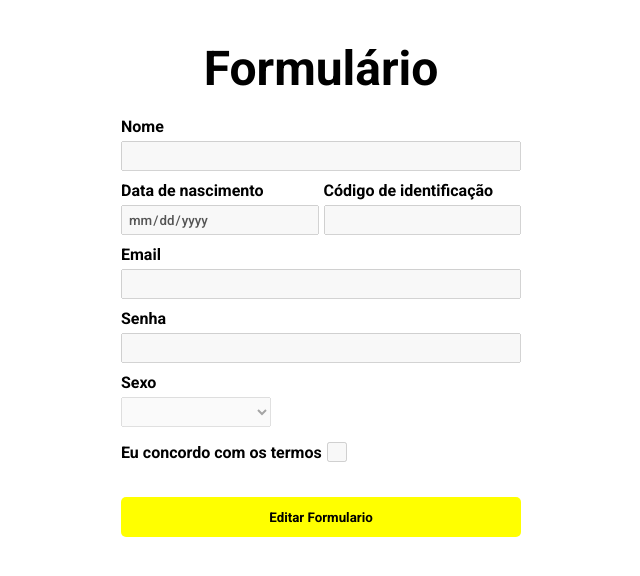
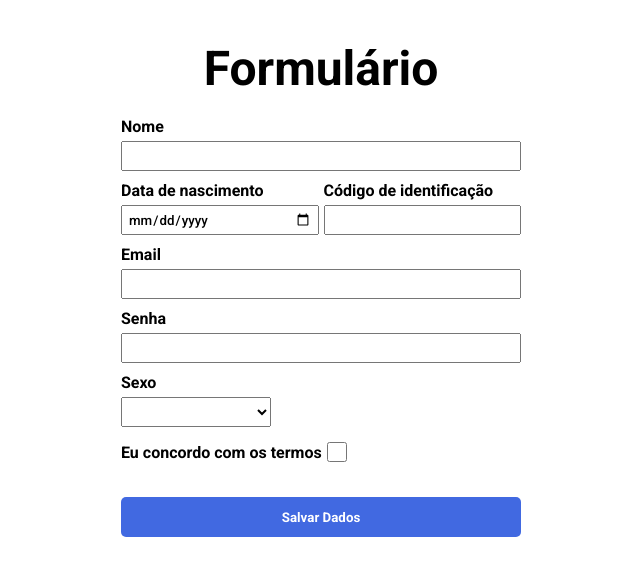
Before and after one commit to vitor-mat/Form-Angular, an Angular app: page / in a window 1280 px wide. Shown: the top 576 px of the page, without its empty margins (319-959 px from the left). Built offline with nearby package versions, Linux system fonts and the light colour scheme.

Commit message:
if there is no data in the storage the save button is shown and the fields are enabled, otherwise the edit button appears with the fields disabed

```diff
--- a/src/app/app.component.html
+++ b/src/app/app.component.html
@@ -38,6 +38,7 @@
   <button
     #btnEdit
     class="btn-edit"
+    [ngStyle]="btnEditInitalStyle"
     (click)="allowEditMode(btnEdit, btnSave)"
     ng-model="disableState"
   >
@@ -46,6 +47,7 @@
   <button
     #btnSave
     class="btn-save"
+    [ngStyle]="btnSaveInitalStyle"
     (click)="saveData(btnEdit, btnSave, alertError)"
     >
     Salvar Dados
--- a/src/app/app.component.ts
+++ b/src/app/app.component.ts
@@ -19,7 +19,12 @@ export class AppComponent {
     termsValue: false
   }));
 
-  disableState = true;
+  isDataInTheStorage = !!this.employeeData.nameValue;
+
+  disableState = this.isDataInTheStorage;
+
+  btnEditInitalStyle = this.isDataInTheStorage ? {display: 'block'} : {display: 'none'}
+  btnSaveInitalStyle = this.isDataInTheStorage ? {display: 'none'} : {display: 'block'}
 
   allowEditMode(btnEdit: HTMLButtonElement, btnSave: HTMLButtonElement) {
     btnEdit.setAttribute("style", "display: none;")
```
